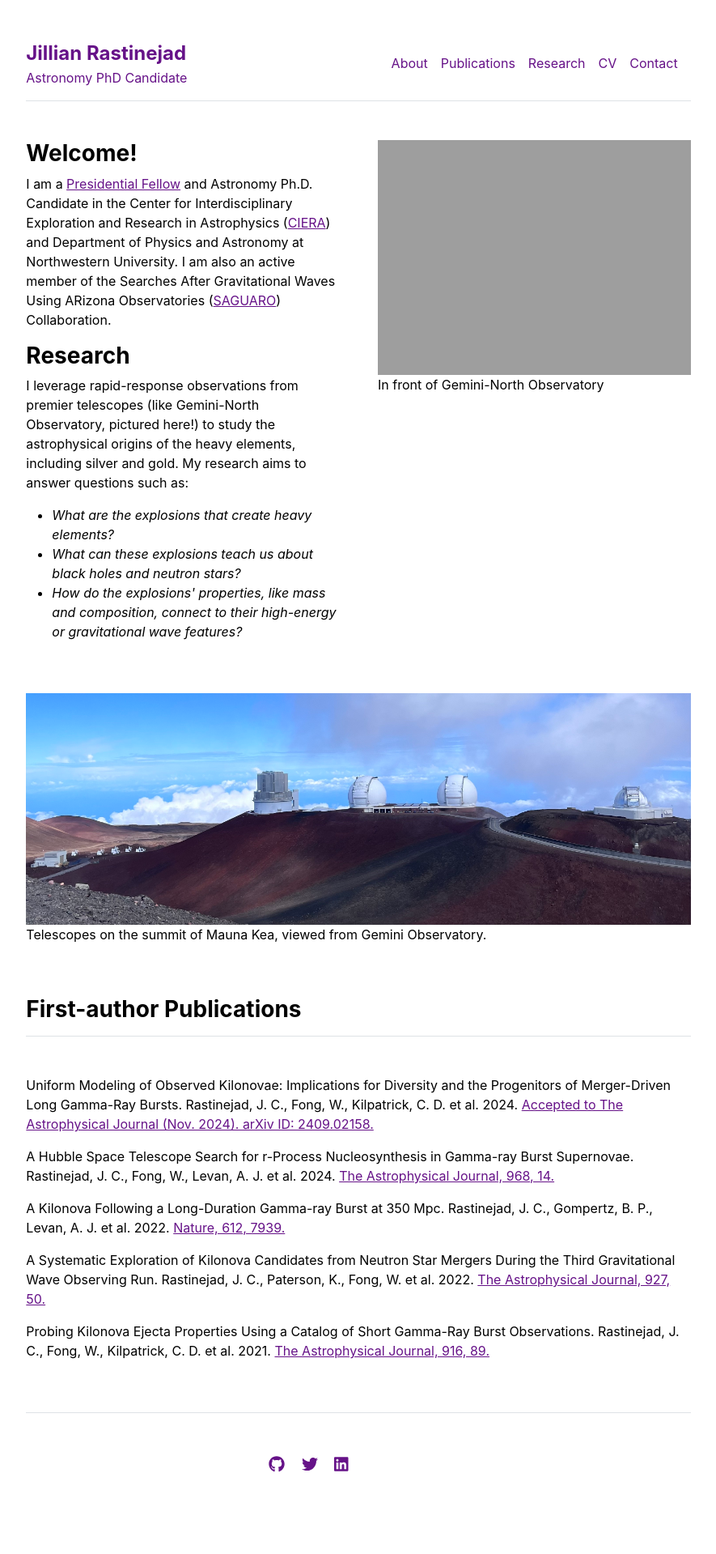
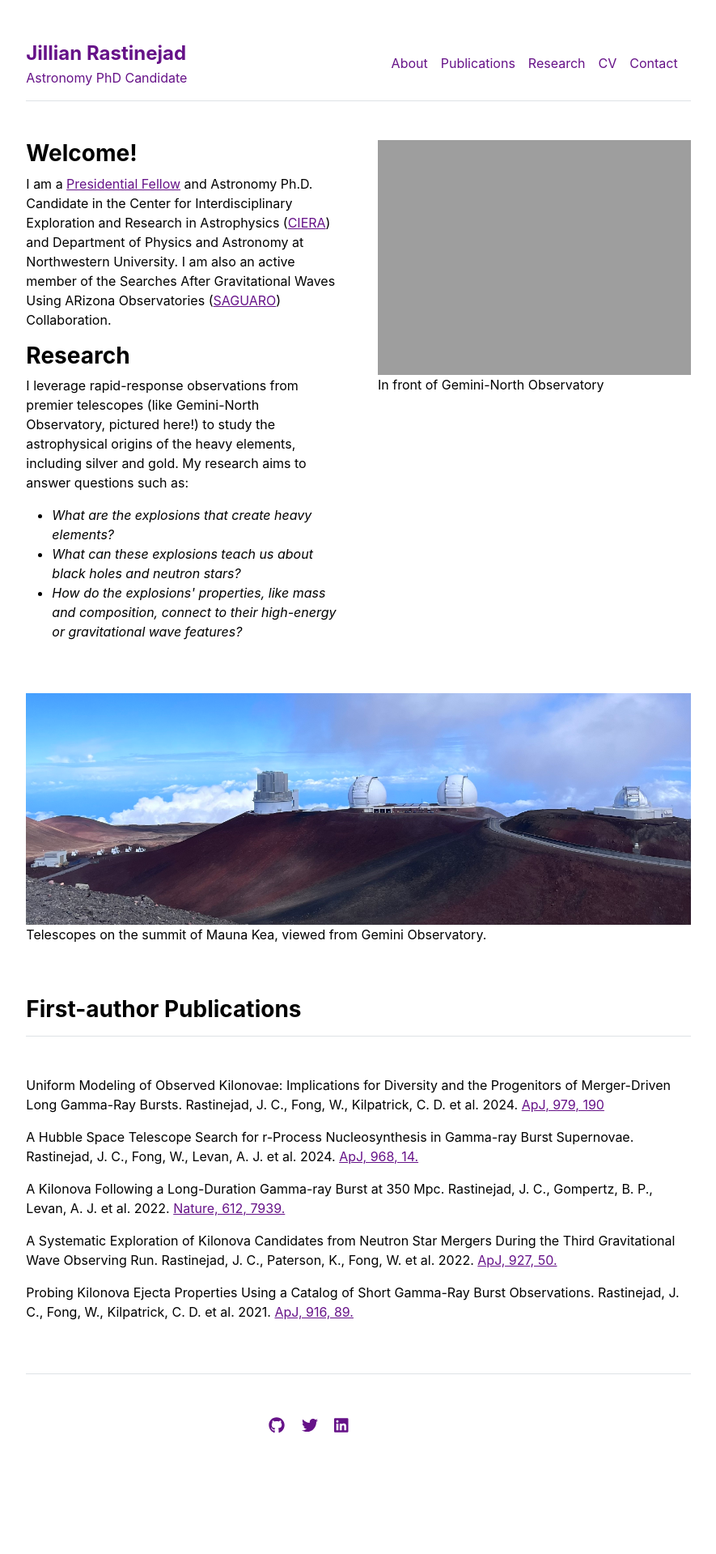
Before and after one commit to jrastinejad/jrastinejad.github.io, a Jekyll site: the page built from index.md, in a window 1280 px wide. Shown: the whole page at 81% size, without its empty margins (197-1082 px from the left). Built offline with Jekyll 4.4.1, drawn with Linux system fonts in a browser that asks for light colours; after the commit the page ends 1871 px from its top, so only the background shows below that.

Commit message:
Updating publications.

```diff
--- a/_data/publications.yml
+++ b/_data/publications.yml
@@ -1,6 +1,6 @@
 featured:
-- {name: 'Uniform Modeling of Observed Kilonovae: Implications for Diversity and the Progenitors of Merger-Driven Long Gamma-Ray Bursts. Rastinejad, J. C., Fong, W., Kilpatrick, C. D. et al. 2024.',ref: 'Accepted to The Astrophysical Journal (Nov. 2024). arXiv ID: 2409.02158.', url: 'https://arxiv.org/abs/2409.02158'}
-- {name: 'A Hubble Space Telescope Search for r-Process Nucleosynthesis in Gamma-ray Burst Supernovae. Rastinejad, J. C., Fong, W., Levan, A. J. et al. 2024.', ref: 'The Astrophysical Journal, 968, 14.', url: 'https://ui.adsabs.harvard.edu/abs/2024ApJ...968...14R/abstract'}
+- {name: 'Uniform Modeling of Observed Kilonovae: Implications for Diversity and the Progenitors of Merger-Driven Long Gamma-Ray Bursts. Rastinejad, J. C., Fong, W., Kilpatrick, C. D. et al. 2024.',ref: 'ApJ, 979, 190', url: 'https://ui.adsabs.harvard.edu/abs/2024arXiv240902158R/abstract'}
+- {name: 'A Hubble Space Telescope Search for r-Process Nucleosynthesis in Gamma-ray Burst Supernovae. Rastinejad, J. C., Fong, W., Levan, A. J. et al. 2024.', ref: 'ApJ, 968, 14.', url: 'https://ui.adsabs.harvard.edu/abs/2024ApJ...968...14R/abstract'}
 - {name: 'A Kilonova Following a Long-Duration Gamma-ray Burst at 350 Mpc. Rastinejad, J. C., Gompertz, B. P., Levan, A. J. et al. 2022.', ref: 'Nature, 612, 7939.', url: 'https://ui.adsabs.harvard.edu/abs/2022Natur.612..223R/abstract'}
-- {name: 'A Systematic Exploration of Kilonova Candidates from Neutron Star Mergers During the Third Gravitational Wave Observing Run. Rastinejad, J. C., Paterson, K., Fong, W. et al. 2022.', ref: 'The Astrophysical Journal, 927, 50.', url: 'https://ui.adsabs.harvard.edu/abs/2022ApJ...927...50R/abstract'}
-- {name: 'Probing Kilonova Ejecta Properties Using a Catalog of Short Gamma-Ray Burst Observations. Rastinejad, J. C., Fong, W., Kilpatrick, C. D. et al. 2021.', ref: 'The Astrophysical Journal, 916, 89.', url: 'https://ui.adsabs.harvard.edu/abs/2021ApJ...916...89R/abstract'}
+- {name: 'A Systematic Exploration of Kilonova Candidates from Neutron Star Mergers During the Third Gravitational Wave Observing Run. Rastinejad, J. C., Paterson, K., Fong, W. et al. 2022.', ref: 'ApJ, 927, 50.', url: 'https://ui.adsabs.harvard.edu/abs/2022ApJ...927...50R/abstract'}
+- {name: 'Probing Kilonova Ejecta Properties Using a Catalog of Short Gamma-Ray Burst Observations. Rastinejad, J. C., Fong, W., Kilpatrick, C. D. et al. 2021.', ref: 'ApJ, 916, 89.', url: 'https://ui.adsabs.harvard.edu/abs/2021ApJ...916...89R/abstract'}
--- a/_layouts/cv.html
+++ b/_layouts/cv.html
@@ -5,7 +5,7 @@ layout: default
 <div class="row g-5 mb-5">
   <div class="col-md-6">
     <p>My full C.V. is available here:</p>
-    <p><a href="{{ site.github.url }}/assets/JCR_CV_Nov2024.pdf" target="_blank">JCR_CV_Nov2024</a></p>
+    <p><a href="{{ site.github.url }}/assets/JCR_CV_Jan2025.pdf" target="_blank">JCR_CV_Jan2025</a></p>
   </div>
   <div class="col-md-6">
     <figure>
```
Also changed, not shown: 2 other files.
